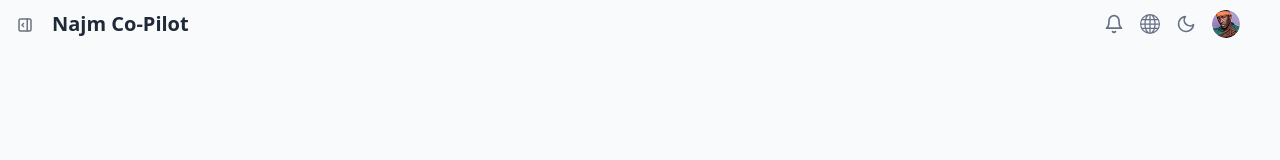
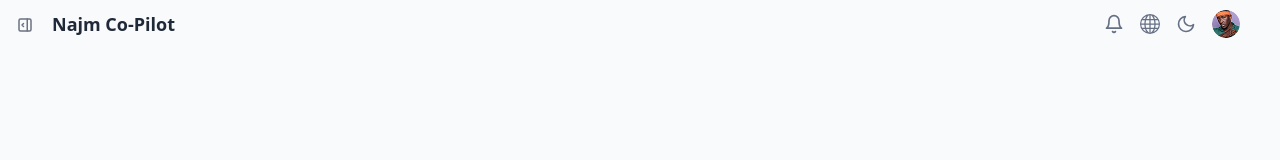
Before and after one commit to harishbade27/Chat-AI, a React (Create React App) app: page / in a window 1280 px wide. Shown: the top 160 px of the page. Built offline with nearby package versions, Linux system fonts and the light colour scheme.

Commit message:
update text

```diff
--- a/src/components/Topbar.jsx
+++ b/src/components/Topbar.jsx
@@ -14,7 +14,7 @@ const Topbar = ({ theme, darkMode, toggleDarkMode, isSidebarOpen }) => {
             className={`w-full flex items-center justify-between px-10 mt-0.5 py-2 ${theme.background} ${theme.text}`}
         >
             <div
-                className={`text-xl font-bold transition-all duration-300 ease-in-out
+                className={`text-lg font-bold transition-all duration-300 ease-in-out
     hidden md:block ${isSidebarOpen ? "ml-80 px-3 fixed" : "ml-0 px-3"}
   `}
             >
@@ -22,7 +22,7 @@ const Topbar = ({ theme, darkMode, toggleDarkMode, isSidebarOpen }) => {
             </div>
 
             <div
-                className={`text-xl font-bold transition-all duration-300 ease-in-out
+                className={`text-lg font-bold transition-all duration-300 ease-in-out
     block md:hidden px-3 ${isSidebarOpen ? "hidden" : ""}
   `}
             >
```
